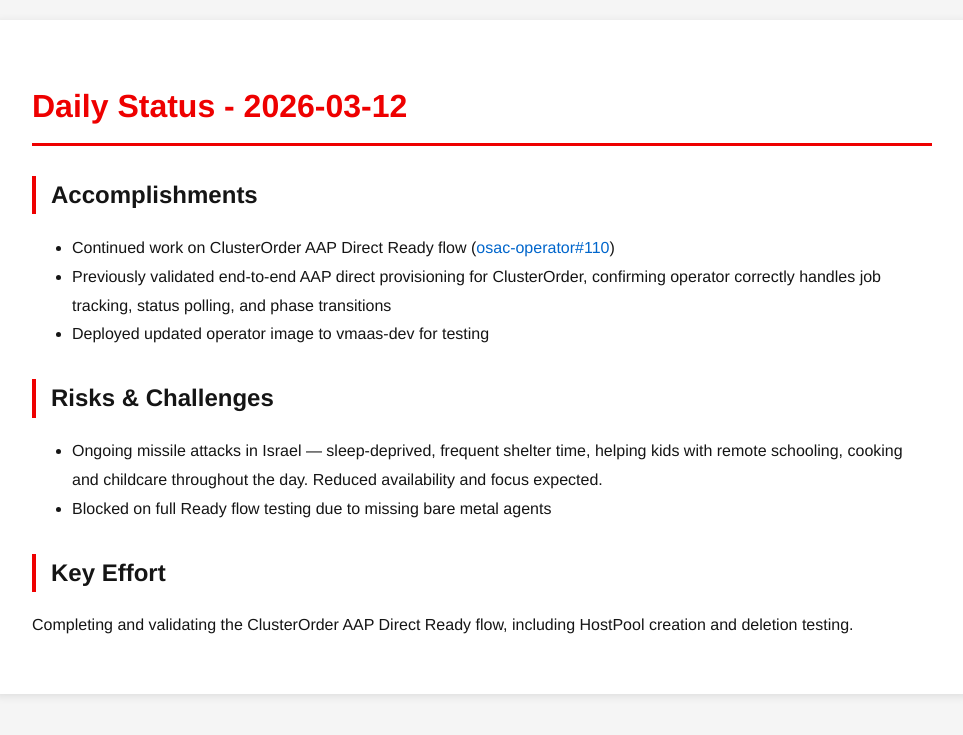
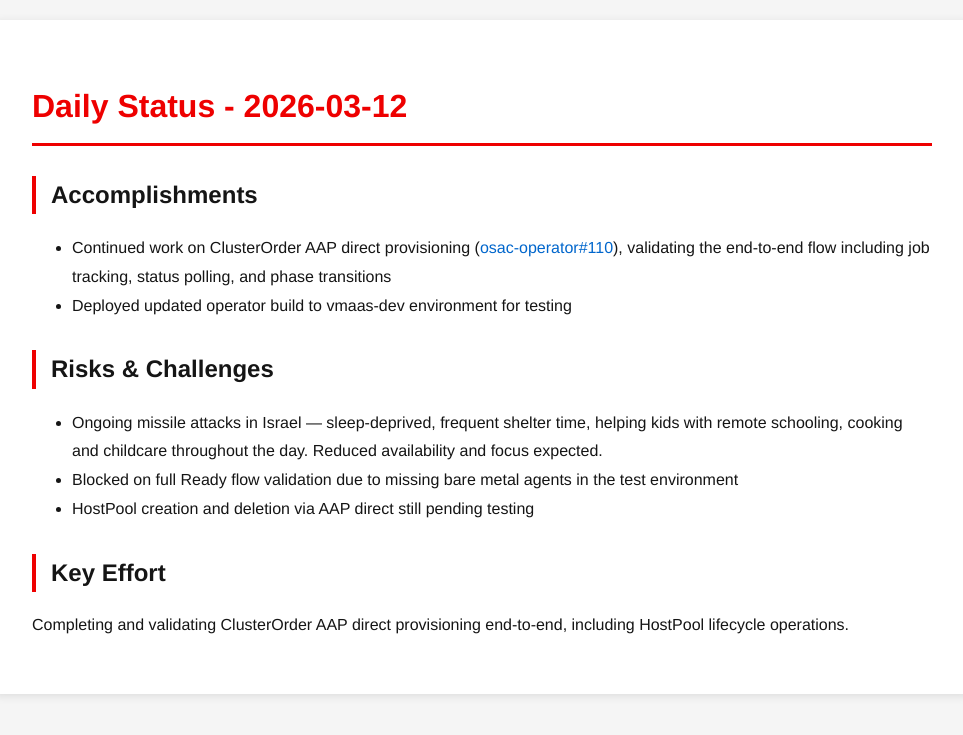
Before and after one commit to tzvatot/daily-status, a Jekyll site: the page built from 2026-03-12.md, in a window 1280 px wide. Shown: the top 735 px of the page, without its empty margins (158-1121 px from the left). Built offline with Jekyll 4.4.1, drawn with Linux system fonts in a browser that asks for light colours.

Commit message:
Daily status update - 2026-03-12

```diff
--- a/2026-03-12.md
+++ b/2026-03-12.md
@@ -7,13 +7,13 @@ date: 2026-03-12
 # Daily Status - 2026-03-12
 
 ## Accomplishments
-- Continued work on ClusterOrder AAP Direct Ready flow ([osac-operator#110](https://github.com/osac-project/osac-operator/pull/110))
-- Previously validated end-to-end AAP direct provisioning for ClusterOrder, confirming operator correctly handles job tracking, status polling, and phase transitions
-- Deployed updated operator image to vmaas-dev for testing
+- Continued work on ClusterOrder AAP direct provisioning ([osac-operator#110](https://github.com/osac-project/osac-operator/pull/110)), validating the end-to-end flow including job tracking, status polling, and phase transitions
+- Deployed updated operator build to vmaas-dev environment for testing
 
 ## Risks & Challenges
 - Ongoing missile attacks in Israel — sleep-deprived, frequent shelter time, helping kids with remote schooling, cooking and childcare throughout the day. Reduced availability and focus expected.
-- Blocked on full Ready flow testing due to missing bare metal agents
+- Blocked on full Ready flow validation due to missing bare metal agents in the test environment
+- HostPool creation and deletion via AAP direct still pending testing
 
 ## Key Effort
-Completing and validating the ClusterOrder AAP Direct Ready flow, including HostPool creation and deletion testing.
+Completing and validating ClusterOrder AAP direct provisioning end-to-end, including HostPool lifecycle operations.
```
